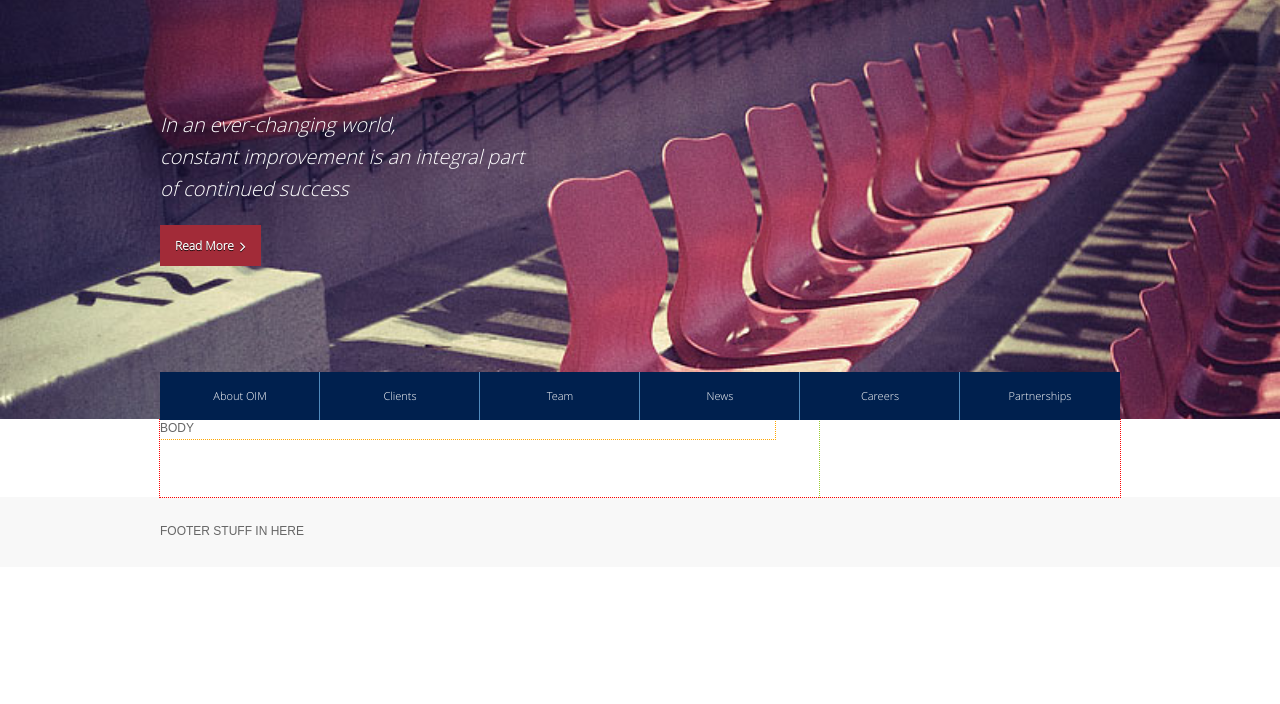
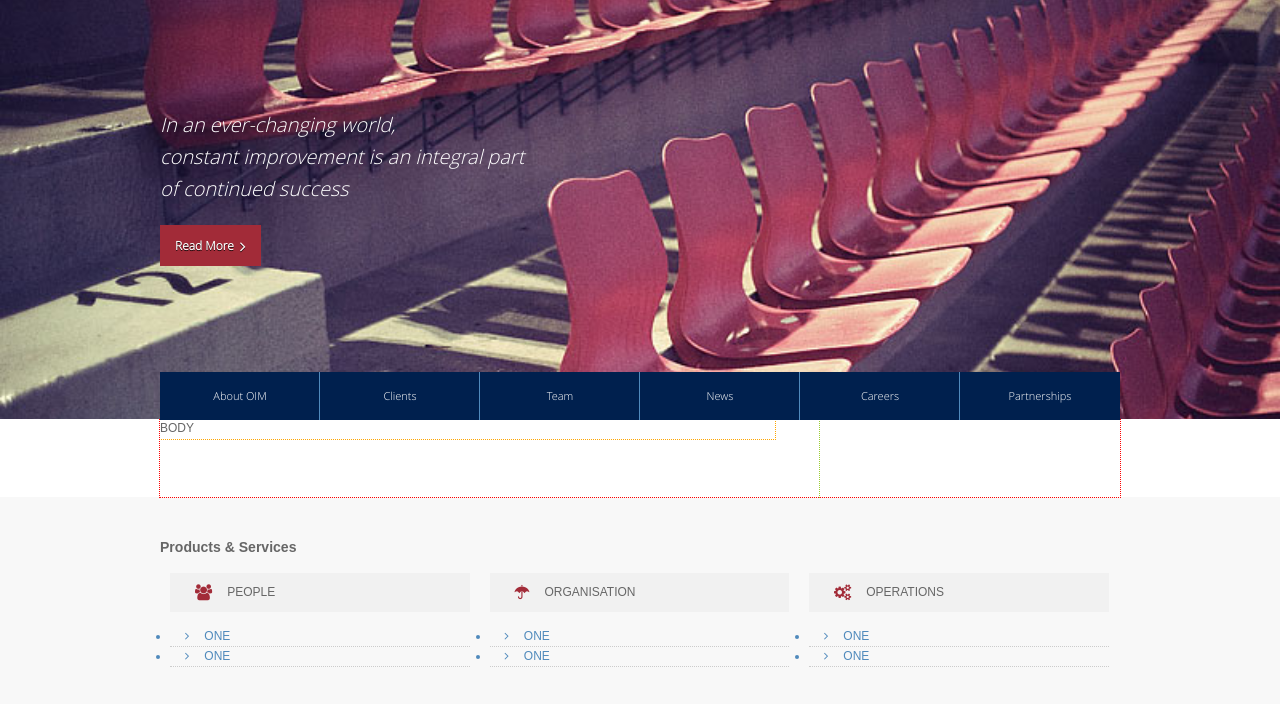
Before and after one commit to Fishgate/OIMGroup, a PHP site: page / in a window 1280 px wide. Shown: the part 127-831 px from the top of the page. Before the commit the page ends 662 px from the top, so only its background shows below. Run offline with PHP 8.4, Linux system fonts and the light colour scheme; some libraries are stand-ins or nearby versions.

Commit message:
Tyrone starts dev on footer include mega menu

```diff
--- a/htdocs/css/main.css
+++ b/htdocs/css/main.css
@@ -215,8 +215,14 @@ textarea {
     top: 49px;
     width: 970px;
     padding: 20px 10px;
-    height: 380px;
+/*    height: 380px;*/
     background: rgba(0, 0, 0, 0.8);
+    color: #333;
+}
+.footer mega-holder{
+
+    width: 970px;
+    padding: 20px 10px;
     color: #333;
 }
 .mega-thirds{
@@ -232,6 +238,11 @@ textarea {
     background: #f8f8f8;
     margin: 0 0 15px 0;
 }
+.footer-mega-head{
+    padding: 10px;
+    background: #f1f1f1;
+    margin: 0 0 15px 0;
+}
 .mega-flyout{
     display: none;
     padding: 0 0 0 15px!important;
@@ -240,6 +251,7 @@ textarea {
     padding: 0;
 }
 .mega-list li{
+    cursor: pointer;
     color: #508abc;
     border-bottom: 1px dotted #ccc;
 }
@@ -495,6 +507,19 @@ footer{
     padding: 11px 13px;
 }
 
+
+/* ==========================================================================
+                                FOOTER STYLES
+========================================================================== */
+.footer-thirds{
+    width: 30%;
+    outline: 1px dotted #00b3ff;
+}
+.footer-mid{
+    margin: 0 5%;
+}
+
+
 /* ==========================================================================
    Helper classes
    ========================================================================== */
--- a/htdocs/includes/footer.php
+++ b/htdocs/includes/footer.php
@@ -1,6 +1,57 @@
 <!-- BEGIN FOOTER CONTENT -->
 <div id="footer">
-FOOTER STUFF IN HERE
+    <h2>Products &amp; Services</h2>
+    <!-- ================================================
+                    MEGA MENU METHODOLOGY
+    ==================================================-->
+    <div class="footer-mega-holder clearfix">
+        <div class="left mega-thirds">
+            <div class="footer-mega-head">
+                <i class="icon-group icon-large red"></i>PEOPLE
+            </div>
+            <div class="mega-list">
+                <ul>
+                    <li><i class="icon-angle-right blue"></i>ONE</li>
+                    <li><i class="icon-angle-right blue"></i>ONE
+                        <ul class="mega-flyout">
+                            <li>TWO</li>
+                        </ul>
+                    </li>
+                </ul>
+            </div>
+        </div>
+        <div class="left mega-thirds">
+            <div class="footer-mega-head">
+                <i class="icon-umbrella icon-large red"></i>ORGANISATION
+            </div>
+            <div class="mega-list">
+                <ul>
+                    <li><i class="icon-angle-right blue"></i>ONE</li>
+                    <li><i class="icon-angle-right blue"></i>ONE
+                        <ul class="mega-flyout">
+                            <li>TWO</li>
+                        </ul>
+                    </li>
+                </ul>
+            </div>
+        </div>
+        <div class="left mega-thirds">
+            <div class="footer-mega-head">
+                <i class="icon-cogs icon-large red"></i>OPERATIONS
+            </div>
+            <div class="mega-list">
+                <ul>
+                    <li><i class="icon-angle-right blue"></i>ONE</li>
+                    <li><i class="icon-angle-right blue"></i>ONE
+                        <ul class="mega-flyout">
+                            <li>TWO</li>
+                        </ul>
+                    </li>
+                </ul>
+            </div>
+        </div>
+    </div>
+    <!-- END MEGA MENU -->
 </div>
 <!-- END FOOTER CONTENT -->
 
--- a/htdocs/includes/header_products.php
+++ b/htdocs/includes/header_products.php
@@ -1,7 +1,9 @@
 <!-- BRANDING -->
 <div id="branding" class="clearfix">
     <div class="left">
-        <img src="../img/logo.png" alt="OIM Logo" />
+        <a href="../index.php">
+            <img src="../img/logo.png" alt="OIM Logo" />
+        </a>
     </div>
     <div id="slogan" class="right">Business Performance Specialist</div>
 </div>
--- a/htdocs/js/main-ck.js
+++ b/htdocs/js/main-ck.js
@@ -1 +1 @@
-$(document).ready(function(){$("#slider1").responsiveSlides({timeout:1e4});$(".menu-item").each(function(){$(this).mouseenter(function(){$(this).find(".mega-holder").css("left","50%")});$(this).mouseleave(function(){$(this).find(".mega-holder").css("left","");$(".mega-flyout").css("display","")})});$(".mega-list li").each(function(){$(this).bind("click",function(){$(this).find(".mega-flyout").css("display","block")})})});
+$(document).ready(function(){$("#slider1").responsiveSlides({timeout:1e4});$(".menu-item").each(function(){$(this).mouseenter(function(){$(this).find(".mega-holder").css("left","50%")});$(this).mouseleave(function(){$(this).find(".mega-holder").css("left","");$(".mega-flyout").css("display","")})});$(".mega-list li").each(function(){$(this).bind("click",function(){$(".mega-flyout").css("display","");$(this).find(".mega-flyout").css("display","block")})})});$(".sidebar-select").click(function(){$(".sidebar-select-list").toggleClass("hidden")});$("input, textarea").bind({focus:function(){$(this).is("input")?$(this).data("placeholder")===$(this).val()&&$(this).val(""):$(this).is("textarea")&&$(this).data("placeholder")===$(this).html()&&$(this).html("")},blur:function(){$(this).is("input")?$(this).val().trim()===""&&$(this).val($(this).data("placeholder")):$(this).is("textarea")&&$(this).html().trim()===""&&$(this).html($(this).data("placeholder"))}});
--- a/htdocs/js/main.js
+++ b/htdocs/js/main.js
@@ -22,6 +22,7 @@ $(document).ready(function(){
 
     $('.mega-list li').each(function(){
         $(this).bind('click', function(){
+            $('.mega-flyout').css('display', '');
             $(this).find('.mega-flyout').css('display', 'block');
         });
     });
```
